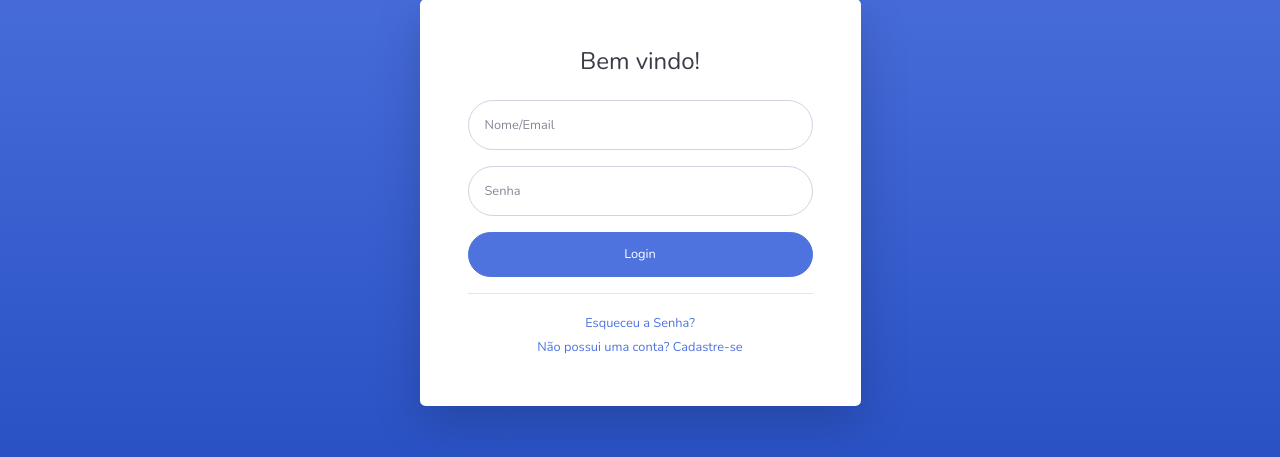
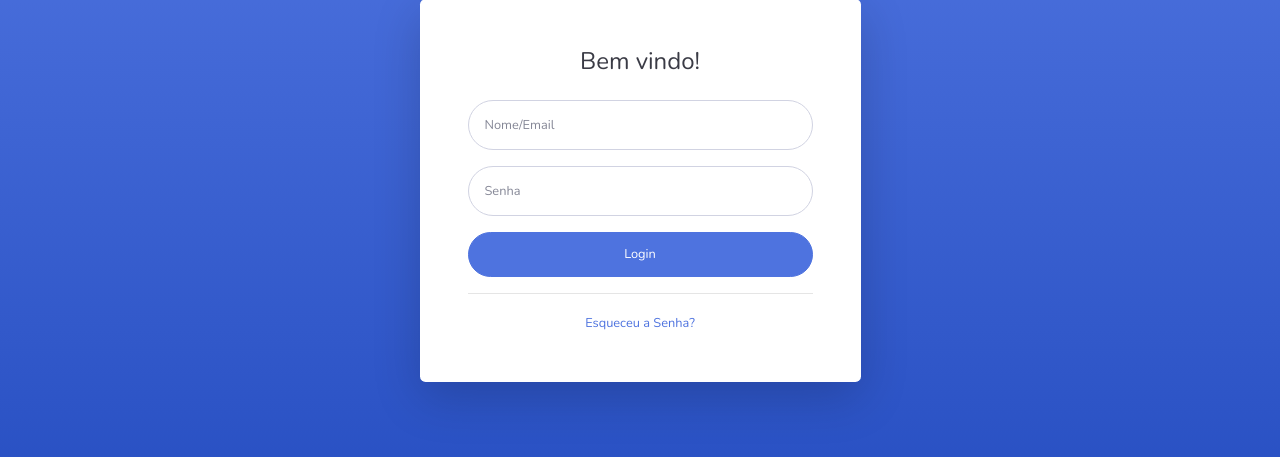
Before and after one commit to gabrielmteixeira/sistemaptflask, a Flask app: page /usuario/login in a window 1280 px wide. Shown: the part 209-666 px from the top of the page. Run offline with Flask 2, Linux system fonts and the light colour scheme; parts of the project's set-up code (start-up, migrations or seed data) failed here and were passed over; some libraries are stand-ins or nearby versions.

Commit message:
Comentando código que leva para o cadastro

```diff
--- a/sistemaptflask/templates/base_dashboard.html
+++ b/sistemaptflask/templates/base_dashboard.html
@@ -112,7 +112,7 @@
       </li>
       {% endif %}
 
-      <!-- Nav Item - Menu -->
+      <!-- Nav Item - Menu
       {% if not current_user.is_authenticated %}
       <li class="nav-item">
         <a class="nav-link " href="{{url_for('usuario.cadastrar_usuario')}}">
@@ -120,7 +120,7 @@
           <span>Cadastro</span>
         </a>
       </li>
-      {% endif %}
+      {% endif %} -->
 
       {% if not current_user.is_authenticated %}
       <li class="nav-item">
--- a/sistemaptflask/usuario/templates/login.html
+++ b/sistemaptflask/usuario/templates/login.html
@@ -70,9 +70,9 @@
                   <div class="text-center">
                     <a class="small" href="{{url_for('usuario.forgot_password')}}">Esqueceu a Senha?</a>
                   </div>
-                  <div class="text-center">
+                  <!-- <div class="text-center">
                     <a class="small" href="{{url_for('usuario.cadastrar_usuario')}}">Não possui uma conta? Cadastre-se</a>
-                  </div>
+                  </div> -->
                 </div>
               </div>
             </div>
```
